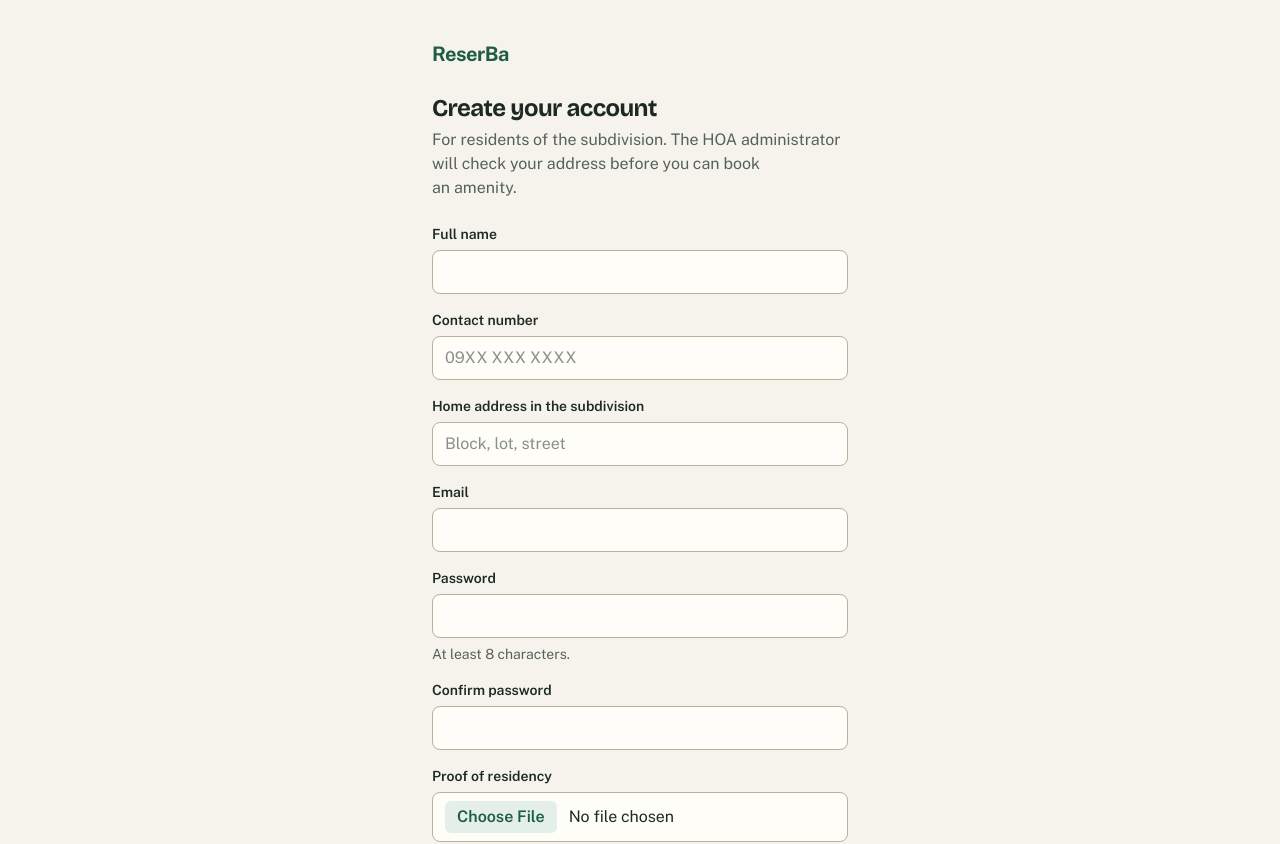
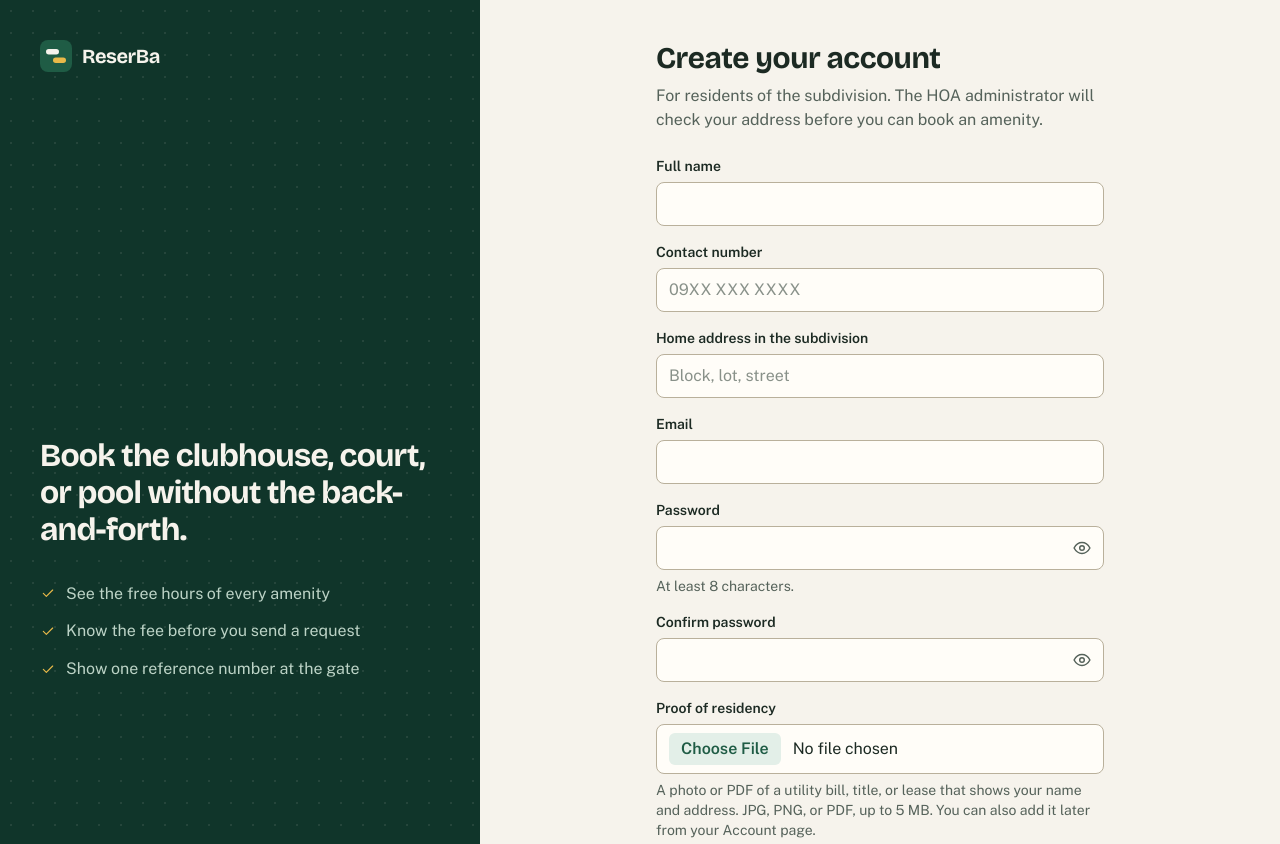
Before and after one commit to jnk-nini/ReserBa, a Next.js app: page /signup in a window 1280 px wide. Shown: the top 844 px of the page. Built offline with nearby package versions, Linux system fonts and the light colour scheme; no server answers.

Commit message:
Redesign the login and sign-up screens and add a show password button

```diff
--- a/src/app/forgot-password/page.tsx
+++ b/src/app/forgot-password/page.tsx
@@ -21,7 +21,7 @@ export default function ForgotPasswordPage() {
         </label>
       </ActionForm>
       <p className="text-base text-ink-soft">
-        <Link href="/login" className="font-semibold text-brand underline underline-offset-4">
+        <Link href="/login" className="link">
           Back to log in
         </Link>
       </p>
--- a/src/app/login/page.tsx
+++ b/src/app/login/page.tsx
@@ -3,6 +3,7 @@ import Link from "next/link";
 import { Suspense } from "react";
 import ActionForm from "@/components/action-form";
 import AuthFrame from "@/components/auth-frame";
+import PasswordInput from "@/components/password-input";
 import { logIn } from "../auth-actions";
 
 export const metadata: Metadata = {
@@ -34,17 +35,17 @@ export default function LoginPage({ searchParams }: PageProps<"/login">) {
         </label>
         <label className="label">
           Password
-          <input name="password" type="password" required autoComplete="current-password" className="input" />
+          <PasswordInput name="password" required autoComplete="current-password" />
         </label>
       </ActionForm>
       <p className="text-base text-ink-soft">
-        <Link href="/forgot-password" className="font-semibold text-brand underline underline-offset-4">
+        <Link href="/forgot-password" className="link">
           Forgot your password?
         </Link>
       </p>
       <p className="text-base text-ink-soft">
         New resident?{" "}
-        <Link href="/signup" className="font-semibold text-brand underline underline-offset-4">
+        <Link href="/signup" className="link">
           Create an account
         </Link>
       </p>
--- a/src/app/reset-password/page.tsx
+++ b/src/app/reset-password/page.tsx
@@ -1,6 +1,7 @@
 import type { Metadata } from "next";
 import ActionForm from "@/components/action-form";
 import AuthFrame from "@/components/auth-frame";
+import PasswordInput from "@/components/password-input";
 import { setNewPassword } from "../auth-actions";
 
 export const metadata: Metadata = {
@@ -15,19 +16,12 @@ export default function ResetPasswordPage() {
       <ActionForm action={setNewPassword} submitLabel="Save the new password">
         <label className="label">
           New password
-          <input
-            name="password"
-            type="password"
-            required
-            minLength={8}
-            autoComplete="new-password"
-            className="input"
-          />
+          <PasswordInput name="password" required minLength={8} autoComplete="new-password" />
           <span className="hint">At least 8 characters.</span>
         </label>
         <label className="label">
           Type it again
-          <input name="confirm_password" type="password" required autoComplete="new-password" className="input" />
+          <PasswordInput name="confirm_password" required autoComplete="new-password" />
         </label>
       </ActionForm>
     </AuthFrame>
--- a/src/app/signup/page.tsx
+++ b/src/app/signup/page.tsx
@@ -18,7 +18,7 @@ export default function SignUpPage() {
       <SignUpForm />
       <p className="text-base text-ink-soft">
         Already have an account?{" "}
-        <Link href="/login" className="font-semibold text-brand underline underline-offset-4">
+        <Link href="/login" className="link">
           Log in
         </Link>
       </p>
--- a/src/app/signup/sign-up-form.tsx
+++ b/src/app/signup/sign-up-form.tsx
@@ -3,6 +3,7 @@
 import { useState } from "react";
 import Link from "next/link";
 import { getSupabase } from "@/lib/supabase";
+import PasswordInput from "@/components/password-input";
 import { checkProofFile, uploadProof } from "@/lib/upload";
 
 // The sign-up form. It runs in the browser because it reacts to typing and
@@ -206,26 +207,13 @@ export default function SignUpForm() {
 
       <label className="label">
         Password
-        <input
-          name="password"
-          type="password"
-          required
-          minLength={8}
-          autoComplete="new-password"
-          className={inputClass}
-        />
+        <PasswordInput name="password" required minLength={8} autoComplete="new-password" />
         <span className="hint">At least 8 characters.</span>
       </label>
 
       <label className="label">
         Confirm password
-        <input
-          name="confirm_password"
-          type="password"
-          required
-          autoComplete="new-password"
-          className={inputClass}
-        />
+        <PasswordInput name="confirm_password" required autoComplete="new-password" />
       </label>
 
       <label className="label">
--- a/src/components/auth-frame.tsx
+++ b/src/components/auth-frame.tsx
@@ -1,6 +1,17 @@
 import Link from "next/link";
+import Icon from "./icon";
+import Logo from "./logo";
 
-// The frame around the login, sign-up, and password screens.
+// The frame around the login, sign-up, and password screens. On a computer
+// the dark green panel on the left reminds the visitor what ReserBa does; on
+// a phone only the form is shown, so nothing pushes it down the screen.
+
+const reminders = [
+  "See the free hours of every amenity",
+  "Know the fee before you send a request",
+  "Show one reference number at the gate",
+];
+
 export default function AuthFrame({
   title,
   description,
@@ -11,15 +22,41 @@ export default function AuthFrame({
   children: React.ReactNode;
 }) {
   return (
-    <main className="mx-auto flex w-full max-w-md flex-1 flex-col justify-center gap-6 px-4 py-10">
-      <Link href="/" className="text-xl font-bold tracking-tight text-brand">
-        ReserBa
-      </Link>
-      <div>
-        <h1 className="text-2xl font-bold tracking-tight">{title}</h1>
-        {description && <p className="mt-1 text-base text-ink-soft">{description}</p>}
-      </div>
-      {children}
-    </main>
+    <div className="flex flex-1 flex-col lg:flex-row">
+      <aside className="dot-grid hidden bg-deep text-on-deep lg:flex lg:w-[26rem] lg:shrink-0 lg:flex-col lg:justify-between lg:p-10 xl:w-[30rem]">
+        <Link href="/" className="self-start rounded-lg focus-visible:outline-accent" aria-label="ReserBa, home">
+          <Logo tone="light" />
+        </Link>
+        <div>
+          <p className="font-display text-[2rem] leading-[1.15] font-bold tracking-tight">
+            Book the clubhouse, court, or pool without the back-and-forth.
+          </p>
+          <ul className="mt-8 flex flex-col gap-3 text-on-deep-soft">
+            {reminders.map((line) => (
+              <li key={line} className="flex items-center gap-2.5">
+                <Icon name="check" className="size-4 text-accent" />
+                {line}
+              </li>
+            ))}
+          </ul>
+        </div>
+        <p className="text-sm text-on-deep-soft">
+          Your details are used only to manage amenity bookings.
+        </p>
+      </aside>
+
+      <main className="mx-auto flex w-full max-w-md flex-1 flex-col justify-center gap-6 px-4 py-10 sm:px-6 lg:max-w-none lg:items-center">
+        <div className="flex w-full flex-col gap-6 lg:max-w-md">
+          <Link href="/" className="self-start rounded-lg lg:hidden" aria-label="ReserBa, home">
+            <Logo />
+          </Link>
+          <div>
+            <h1 className="text-3xl font-bold">{title}</h1>
+            {description && <p className="mt-2 text-base text-ink-soft">{description}</p>}
+          </div>
+          {children}
+        </div>
+      </main>
+    </div>
   );
 }
--- /dev/null
+++ b/src/components/password-input.tsx
@@ -0,0 +1,27 @@
+"use client";
+
+import { useState } from "react";
+import Icon from "./icon";
+
+// A password box with a button to show or hide what was typed, so a person
+// on a phone can check it before sending. It takes the same settings as a
+// normal input (name, autoComplete, minLength ...).
+
+export default function PasswordInput(props: Omit<React.ComponentProps<"input">, "type" | "className">) {
+  const [shown, setShown] = useState(false);
+
+  return (
+    <span className="relative block">
+      <input {...props} type={shown ? "text" : "password"} className="input pr-12" />
+      <button
+        type="button"
+        onClick={() => setShown(!shown)}
+        aria-label={shown ? "Hide the password" : "Show the password"}
+        aria-pressed={shown}
+        className="absolute inset-y-0 right-0 flex w-11 cursor-pointer items-center justify-center rounded-r-lg text-ink-soft transition-colors duration-150 hover:text-ink"
+      >
+        <Icon name={shown ? "eye-off" : "eye"} />
+      </button>
+    </span>
+  );
+}
```
